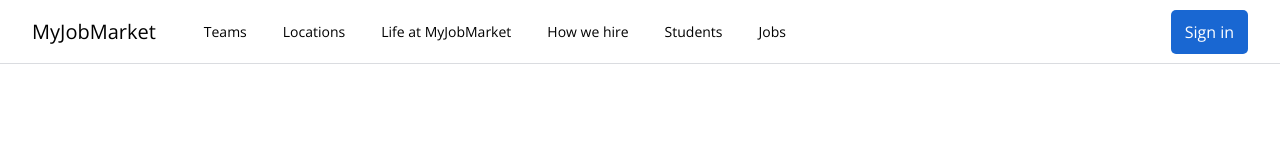
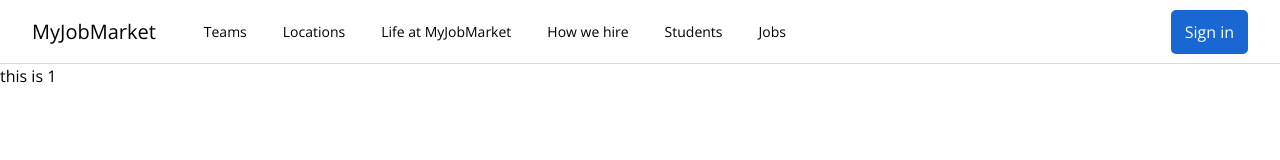
Before and after one commit to karimisdm/Search_Job, a Vue app in the folder search-job/: page /jobs/results/1 in a window 1280 px wide. Shown: the top 160 px of the page. Built offline with nearby package versions, Linux system fonts and the light colour scheme.

Commit message:
added JobView for jobListing

```diff
--- a/search-job/src/router/index.ts
+++ b/search-job/src/router/index.ts
@@ -1,6 +1,7 @@
 import { createRouter, createWebHistory } from 'vue-router'
 import HomeView from '../views/HomeView.vue'
 import JobResultsView from '@/views/JobResultsView.vue'
+import JobView from '@/views/JobView.vue'
 
 const router = createRouter({
   history: createWebHistory(import.meta.env.BASE_URL),
@@ -14,10 +15,11 @@ const router = createRouter({
       path: '/jobs/results',
       name: 'JobResults',
       component: JobResultsView,
-      // route level code-splitting
-      // this generates a separate chunk (About.[hash].js) for this route
-      // which is lazy-loaded when the route is visited.
-
+    },
+    {
+      path:'/jobs/results/:id',
+      name:'JobListing',
+      component: JobView,
     },
   ],
 })
--- /dev/null
+++ b/search-job/src/views/JobView.vue
@@ -0,0 +1,15 @@
+<script setup>
+import { computed } from 'vue';
+import { useRoute } from 'vue-router';
+
+const route = useRoute();
+const getJobId = computed(()=>{
+    return route.params.id;
+})
+
+</script>
+<template>
+    <div>
+    this is  {{ getJobId }}
+    </div>
+</template>
```
